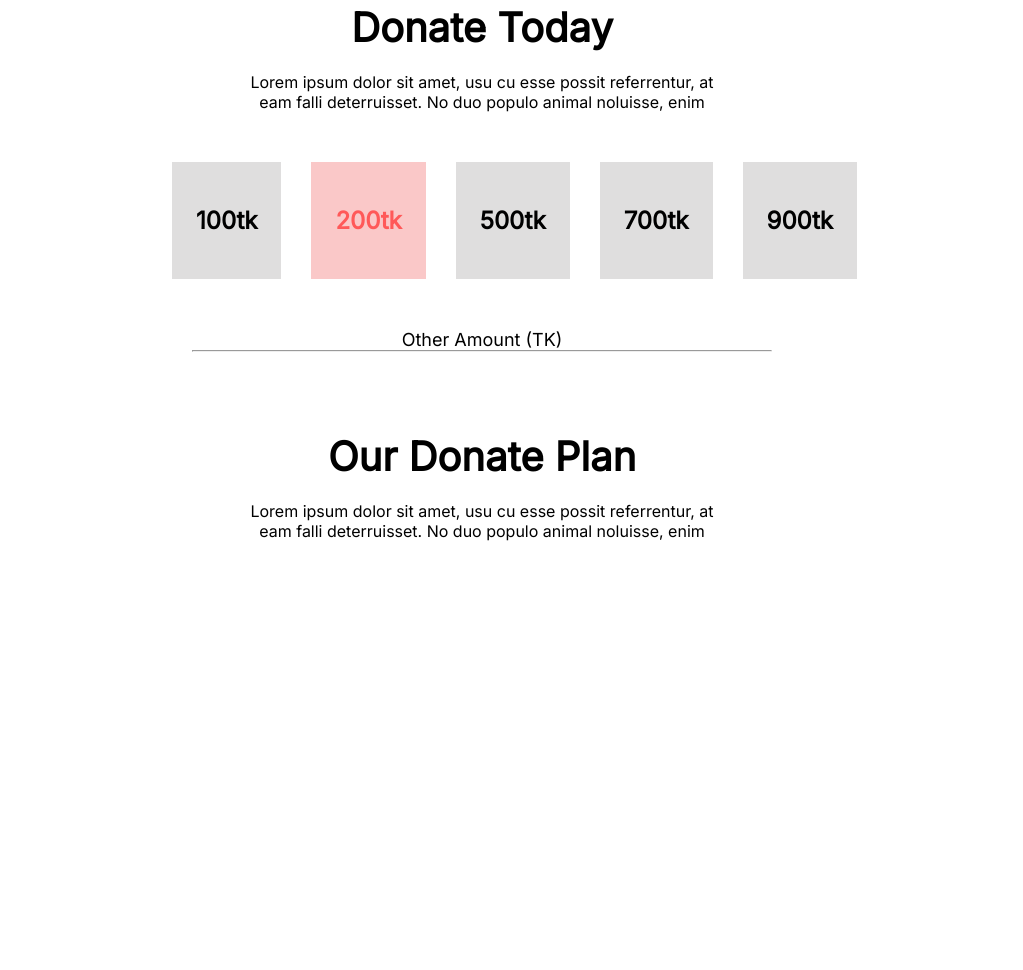
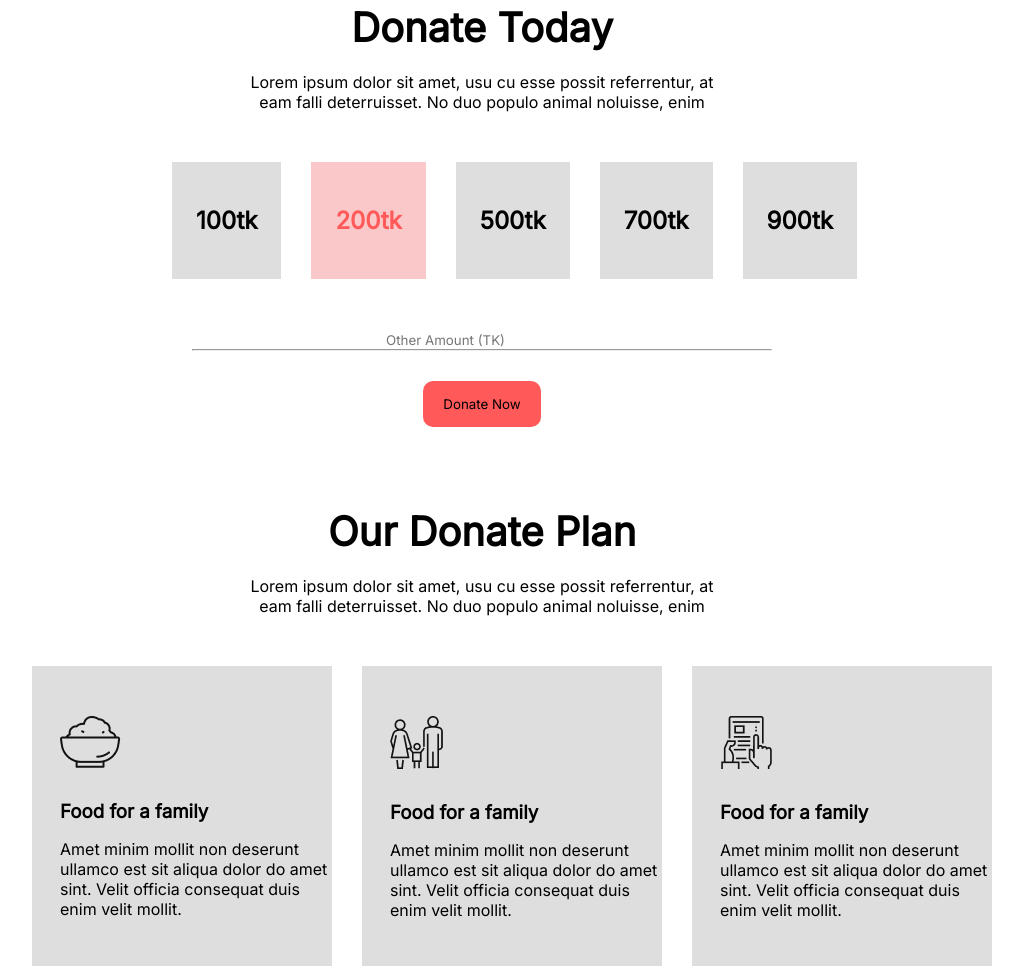
Before and after one commit to nikkonbd/my-second-project, a plain HTML site: page index.html in a window 1280 px wide. Shown: the part 797-1767 px from the top of the page, without its empty margins (158-1181 px from the left). Before the commit the page ends 1388 px from the top, so only its background shows below. Drawn offline with Linux system fonts and the light colour scheme.

Commit message:
donate plan added

```diff
--- a/index.html
+++ b/index.html
@@ -20,6 +20,7 @@
     </header>
 
     <main>
+<!-- Donate Today Section -->
         <section>
             <div>
                 <div class="donate">
@@ -33,15 +34,39 @@
                     <h2 class="tk">700tk</h2>
                     <h2 class="tk">900tk</h2>
                 </div>
-                <p class="amount-tk">Other Amount (TK)</p>
+                <!-- <p class="amount-tk">Other Amount (TK)</p> -->
+                <div class="input-tk">
+                <input class="input" type="number" id="lname" name="lname" placeholder="Other Amount (TK)">
+                </div>
                 <hr>
+                <div class="donate-btn">
+                    <button class="btn-primary">Donate Now</button>
+                </div>
             </div>
         </section>
+<!-- Our Donate Plan Section -->
         <section>
             <div>
                 <div class="donate">
                     <h1 class="donate-title">Our Donate Plan</h1>
                     <p class="donate-description">Lorem ipsum dolor sit amet, usu cu esse possit referrentur, at eam falli deterruisset. No duo populo animal noluisse, enim</p>
+                </div>
+                <div class="donate-plan">
+                    <div class="donate-section">
+                    <img src="icons/food.png" alt="">
+                    <h3>Food for a family</h3>
+                    <p>Amet minim mollit non deserunt ullamco est sit aliqua dolor do amet sint. Velit officia consequat duis enim velit mollit.</p>
+                    </div>
+                    <div class="donate-section">
+                    <img src="icons/shelter.png" alt="">
+                    <h3>Food for a family</h3>
+                    <p>Amet minim mollit non deserunt ullamco est sit aliqua dolor do amet sint. Velit officia consequat duis enim velit mollit.</p>
+                    </div>
+                    <div class="donate-section">
+                    <img src="icons/Frame-1.png" alt="">
+                    <h3>Food for a family</h3>
+                    <p>Amet minim mollit non deserunt ullamco est sit aliqua dolor do amet sint. Velit officia consequat duis enim velit mollit.</p>
+                    </div>
                 </div>
             </div>
         </section>
--- a/styles/style.css
+++ b/styles/style.css
@@ -60,10 +60,47 @@ header{
     color: #FF5959;
     background-color: #fac8c8;
     padding: 44px 24px;
-}.amount-tk{
+/* }.amount-tk{
     text-align: center;
-    font-size: 18px;
+    font-size: 18px; */
 }
 hr{
     margin: 0 350px 0 350px;
 }
+.donate-btn{
+    text-align: center;
+    margin-top: 30px;
+}
+.input{
+    border: none;
+    /* margin-left: 610px; */
+}
+.input-tk{
+    text-align: center;
+}
+
+/* Our Donate Plan Styles */
+
+.donate-plan{
+    display: flex;
+    gap: 30px;
+    padding-left: 190px;
+}
+.donate-section{
+    background-color: #dfdede;
+    width: 300px;
+    height: 300px;
+}
+.donate-section img{
+    padding-top: 50px;
+    padding-left: 28px;
+    padding-bottom: 28px;
+}
+.donate-section h3{
+    padding-left: 28px;
+    padding-bottom: 16px;
+}
+.donate-section p{
+    padding-left: 28px;
+    padding-bottom: 50px;
+}
```
